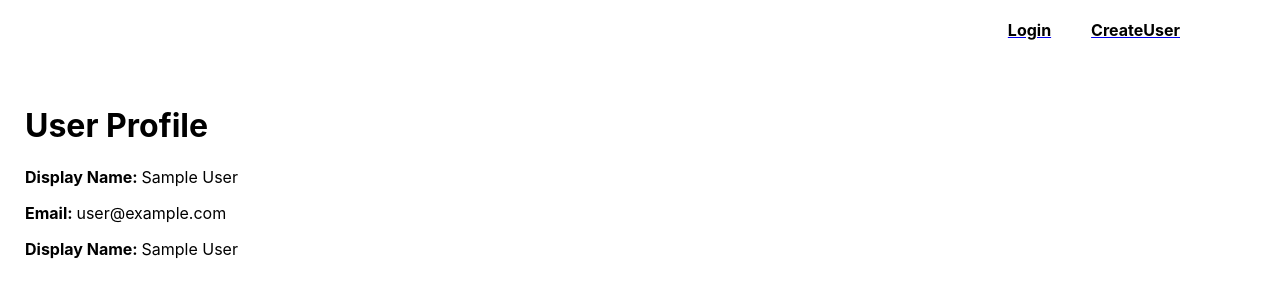
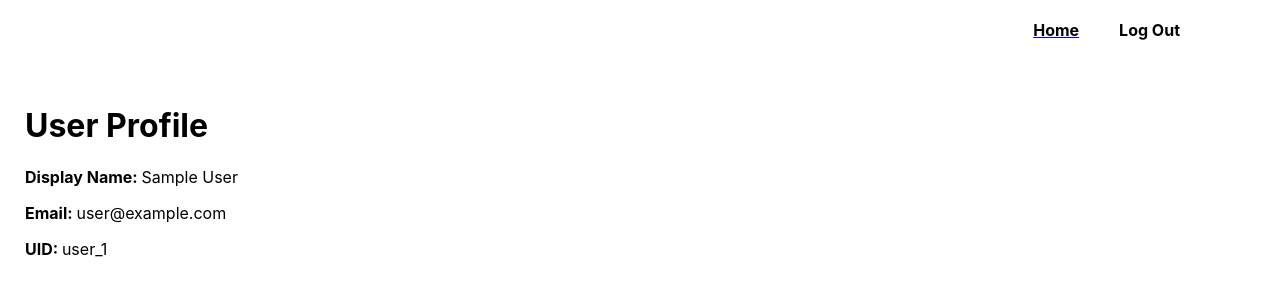
Before and after one commit to laibasarwar/Dynamic-Ex6, a React (Create React App) app: page / in a window 1280 px wide. Shown: the top 300 px of the page. Built offline with nearby package versions, Linux system fonts and the light colour scheme; no server answers; sample sign-in values are in the browser's storage.

Commit message:
added login

```diff
--- a/src/components/CreateUserForm.js
+++ b/src/components/CreateUserForm.js
@@ -1,6 +1,6 @@
 import React from "react";
 
-function CreateUserForm([signUpUser]) {
+function CreateUserForm({ signUpUser }) {
   return (
     <form className="FormElement" onSubmit={(e) => signUpUser(e)}>
       <label htmlFor="email">Email</label>
--- a/src/components/Header.js
+++ b/src/components/Header.js
@@ -2,7 +2,7 @@ import React from "react";
 import { Link } from "react-router-dom";
 import { getAuth, signOut } from "firebase/auth";
 
-function Header(setIsLoggedIn, setUserInformation, isLoggedIn) {
+function Header({ setIsLoggedIn, setUserInformation, isLoggedIn }) {
   function logout() {
     const auth = getAuth();
     signOut(auth)
--- a/src/components/LoginForm.js
+++ b/src/components/LoginForm.js
@@ -1,6 +1,6 @@
 import React from "react";
 
-function LoginForm(loginUser) {
+function LoginForm({ loginUser }) {
   return (
     <form className="FormElement" onSubmit={(e) => loginUser(e)}>
       <label htmlFor="email">User Email</label>
--- a/src/pages/UserProfile.js
+++ b/src/pages/UserProfile.js
@@ -33,8 +33,8 @@ function UserProfilePage({
           {userInformation.email}
         </p>
         <p>
-          <strong>Display Name: </strong>
-          {userInformation.displayName}
+          <strong>UID: </strong>
+          {userInformation.uid}
         </p>
       </div>
     </>
```
